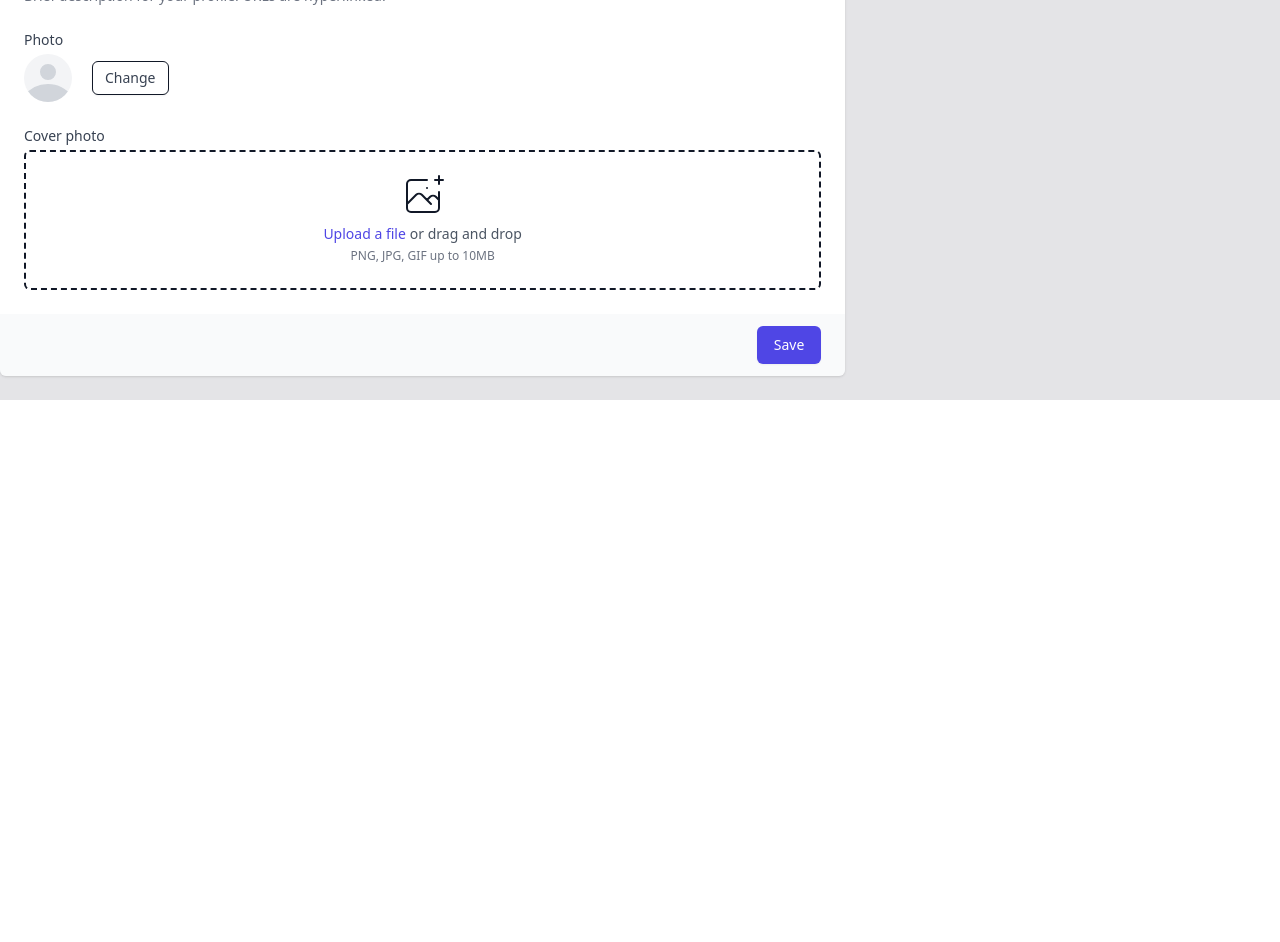
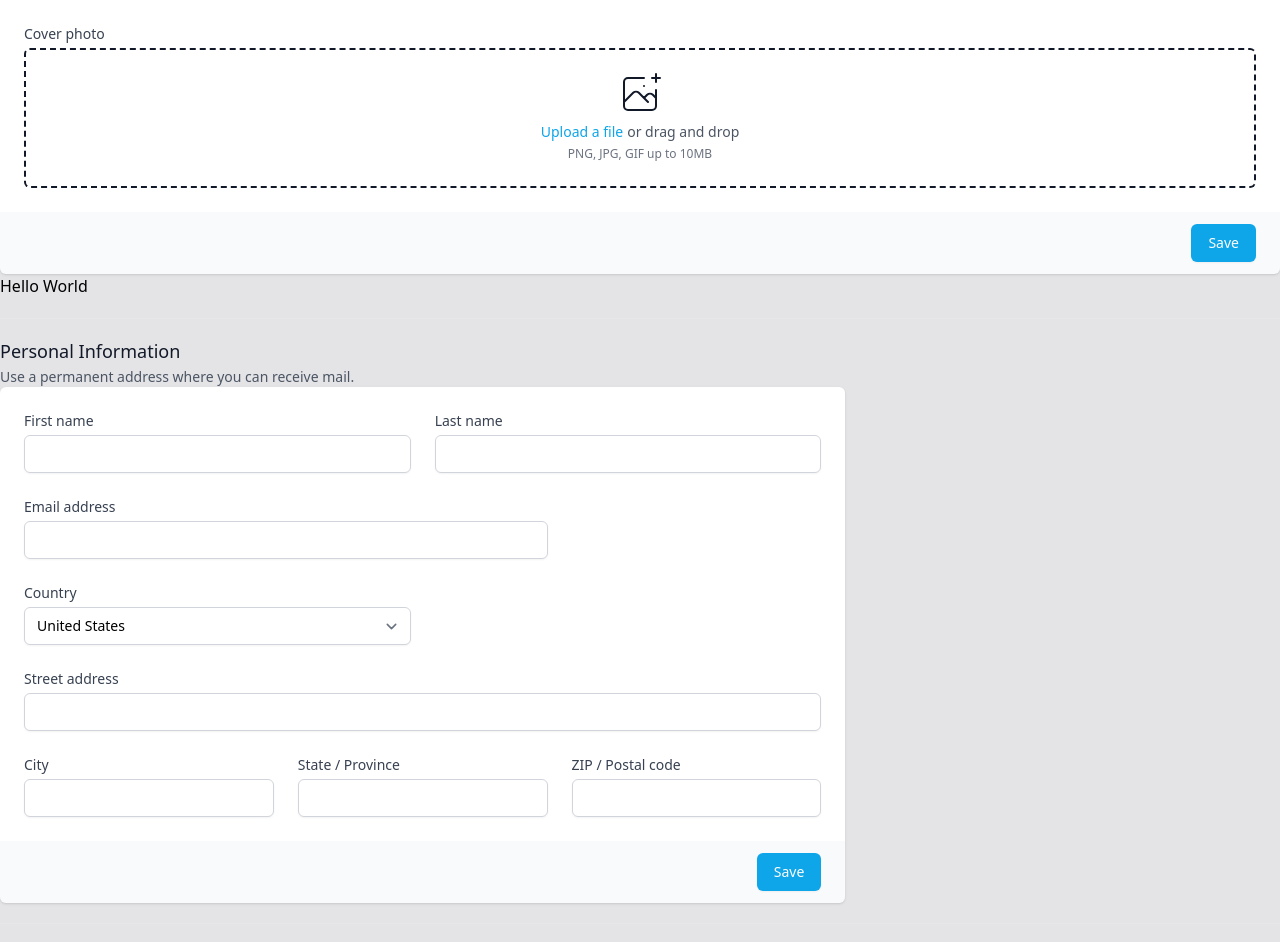
Before and after one commit to ademircr07/resume-form, a Next.js app: page / in a window 1280 px wide. Shown: the part 400-1342 px from the top of the page. Before the commit the page ends 800 px from the top, so only its background shows below. Built offline with nearby package versions, Linux system fonts and the light colour scheme.

Commit message:
adding new commit

```diff
--- a/components/Information.jsx
+++ b/components/Information.jsx
@@ -11,14 +11,14 @@
     <>
       <div>
         <div className="md:grid md:grid-cols-3 md:gap-6">
-          <div className="mt-5 md:mt-0 md:col-span-2">
+          <div className="mt-5 md:mt-0 md:col-span-6">
 
-            <div className="md:col-span-1 text-center">
+            <div className="md:col-span-6 text-center">
               <div className="px-4 sm:px-0">
                 <h3 className="text-lg font-medium leading-6 text-gray-900">
                   Profile
                 </h3>
-                <p className="mt-1 text-sm text-gray-600">
+                <p className="mt-1 text-sm text-gray-900">
                   This information will be displayed publicly so be careful what
                   you share.
                 </p>
@@ -28,7 +28,7 @@
             <form onSubmit={registerUser} action="#" method="POST">
               <div className="shadow sm:rounded-md sm:overflow-hidden">
                 <div className="px-4 py-5 bg-white space-y-6 sm:p-6">
-                  <div className="grid grid-cols-3 gap-6">
+                  <div className="grid grid-cols-4 gap-6">
                     <div className="col-span-3 sm:col-span-2">
                       <label
                         htmlFor="company-website"
@@ -142,7 +142,7 @@
                         <div className="flex text-sm text-gray-600">
                           <label
                             htmlFor="file-upload"
-                            className="relative cursor-pointer bg-white rounded-md font-medium text-indigo-600 hover:text-indigo-500 focus-within:outline-none focus-within:ring-2 focus-within:ring-offset-2 focus-within:ring-indigo-500"
+                            className="relative cursor-pointer bg-white rounded-md font-medium text-sky-500 hover:text-indigo-500 focus-within:outline-none focus-within:ring-2 focus-within:ring-offset-2 focus-within:ring-indigo-500"
                           >
                             <span>Upload a file</span>
                             <input
@@ -165,7 +165,7 @@
                 <div className="px-4 py-3 bg-gray-50 text-right sm:px-6">
                   <button
                     type="submit"
-                    className="inline-flex justify-center py-2 px-4 border border-transparent shadow-sm text-sm font-medium rounded-md text-white bg-indigo-600 hover:bg-indigo-700 focus:outline-none focus:ring-2 focus:ring-offset-2 focus:ring-indigo-500"
+                    className="inline-flex justify-center py-2 px-4 border border-transparent shadow-sm text-sm font-medium rounded-md text-white bg-sky-500 hover:bg-sky-600 focus:outline-none focus:ring-2 focus:ring-offset-2 focus:ring-sky-500"
                   >
                     Save
                   </button>
--- /dev/null
+++ b/components/Personal.jsx
@@ -0,0 +1,188 @@
+import React from "react";
+
+function secondInformation() {
+  return (
+    <div>
+      <h1>Hello World</h1>
+
+      <>
+        <div className="hidden sm:block" aria-hidden="true">
+          <div className="py-5">
+            <div className="border-t border-gray-200" />
+          </div>
+        </div>
+
+        <div className="mt-10 sm:mt-0">
+          <div className="md:grid md:grid-cols-3 md:gap-6">
+            <div className="mt-5 md:mt-0 md:col-span-2">
+              <div className="md:col-span-1">
+                <div className="px-4 sm:px-0">
+                  <h3 className="text-lg font-medium leading-6 text-gray-900">
+                    Personal Information
+                  </h3>
+                  <p className="mt-1 text-sm text-gray-600">
+                    Use a permanent address where you can receive mail.
+                  </p>
+                </div>
+              </div>
+              <form action="#" method="POST">
+                <div className="shadow overflow-hidden sm:rounded-md">
+                  <div className="px-4 py-5 bg-white sm:p-6">
+                    <div className="grid grid-cols-6 gap-6">
+                      <div className="col-span-6 sm:col-span-3">
+                        <label
+                          htmlFor="first-name"
+                          className="block text-sm font-medium text-gray-700"
+                        >
+                          First name
+                        </label>
+                        <input
+                          type="text"
+                          name="first-name"
+                          id="first-name"
+                          autoComplete="given-name"
+                          className="mt-1 focus:ring-indigo-500 focus:border-indigo-500 block w-full shadow-sm sm:text-sm border-gray-300 rounded-md"
+                        />
+                      </div>
+
+                      <div className="col-span-6 sm:col-span-3">
+                        <label
+                          htmlFor="last-name"
+                          className="block text-sm font-medium text-gray-700"
+                        >
+                          Last name
+                        </label>
+                        <input
+                          type="text"
+                          name="last-name"
+                          id="last-name"
+                          autoComplete="family-name"
+                          className="mt-1 focus:ring-indigo-500 focus:border-indigo-500 block w-full shadow-sm sm:text-sm border-gray-300 rounded-md"
+                        />
+                      </div>
+
+                      <div className="col-span-6 sm:col-span-4">
+                        <label
+                          htmlFor="email-address"
+                          className="block text-sm font-medium text-gray-700"
+                        >
+                          Email address
+                        </label>
+                        <input
+                          type="text"
+                          name="email-address"
+                          id="email-address"
+                          autoComplete="email"
+                          className="mt-1 focus:ring-indigo-500 focus:border-indigo-500 block w-full shadow-sm sm:text-sm border-gray-300 rounded-md"
+                        />
+                      </div>
+
+                      <div className="col-span-6 sm:col-span-3">
+                        <label
+                          htmlFor="country"
+                          className="block text-sm font-medium text-gray-700"
+                        >
+                          Country
+                        </label>
+                        <select
+                          id="country"
+                          name="country"
+                          autoComplete="country-name"
+                          className="mt-1 block w-full py-2 px-3 border border-gray-300 bg-white rounded-md shadow-sm focus:outline-none focus:ring-indigo-500 focus:border-indigo-500 sm:text-sm"
+                        >
+                          <option>United States</option>
+                          <option>Canada</option>
+                          <option>Mexico</option>
+                        </select>
+                      </div>
+
+                      <div className="col-span-6">
+                        <label
+                          htmlFor="street-address"
+                          className="block text-sm font-medium text-gray-700"
+                        >
+                          Street address
+                        </label>
+                        <input
+                          type="text"
+                          name="street-address"
+                          id="street-address"
+                          autoComplete="street-address"
+                          className="mt-1 focus:ring-indigo-500 focus:border-indigo-500 block w-full shadow-sm sm:text-sm border-gray-300 rounded-md"
+                        />
+                      </div>
+
+                      <div className="col-span-6 sm:col-span-6 lg:col-span-2">
+                        <label
+                          htmlFor="city"
+                          className="block text-sm font-medium text-gray-700"
+                        >
+                          City
+                        </label>
+                        <input
+                          type="text"
+                          name="city"
+                          id="city"
+                          autoComplete="address-level2"
+                          className="mt-1 focus:ring-indigo-500 focus:border-indigo-500 block w-full shadow-sm sm:text-sm border-gray-300 rounded-md"
+                        />
+                      </div>
+
+                      <div className="col-span-6 sm:col-span-3 lg:col-span-2">
+                        <label
+                          htmlFor="region"
+                          className="block text-sm font-medium text-gray-700"
+                        >
+                          State / Province
+                        </label>
+                        <input
+                          type="text"
+                          name="region"
+                          id="region"
+                          autoComplete="address-level1"
+                          className="mt-1 focus:ring-indigo-500 focus:border-indigo-500 block w-full shadow-sm sm:text-sm border-gray-300 rounded-md"
+                        />
+                      </div>
+
+                      <div className="col-span-6 sm:col-span-3 lg:col-span-2">
+                        <label
+                          htmlFor="postal-code"
+                          className="block text-sm font-medium text-gray-700"
+                        >
+                          ZIP / Postal code
+                        </label>
+                        <input
+                          type="text"
+                          name="postal-code"
+                          id="postal-code"
+                          autoComplete="postal-code"
+                          className="mt-1 focus:ring-indigo-500 focus:border-indigo-500 block w-full shadow-sm sm:text-sm border-gray-300 rounded-md"
+                        />
+                      </div>
+                    </div>
+                  </div>
+                  <div className="px-4 py-3 bg-gray-50 text-right sm:px-6">
+                    <button
+                      type="submit"
+                      className="inline-flex justify-center py-2 px-4 border border-transparent shadow-sm text-sm font-medium rounded-md text-white bg-sky-500 hover:bg-sky-600 focus:outline-none focus:ring-2 focus:ring-offset-2 focus:ring-indigo-500"
+                    >
+                      Save
+                    </button>
+                  </div>
+                </div>
+              </form>
+            </div>
+          </div>
+        </div>
+
+        <div className="hidden sm:block" aria-hidden="true">
+          <div className="py-5">
+            <div className="border-t border-gray-200" />
+          </div>
+        </div>
+      </>
+    </div>
+  );
+}
+
+export default secondInformation;
--- a/pages/index.js
+++ b/pages/index.js
@@ -1,15 +1,17 @@
 import Head from 'next/head';
 import Information from '../components/Information';
+import Personal from '../components/Personal';
 
 
 export default function Home() {
   return (
-    <div className="bg-zinc-200 h-screen overflow ">
+    <div className="bg-zinc-200 content-center">
       <Head>
         <title>Resume form</title>
       </Head>
       <main>
         <Information />
+        <Personal />
       </main>
 
 
```
